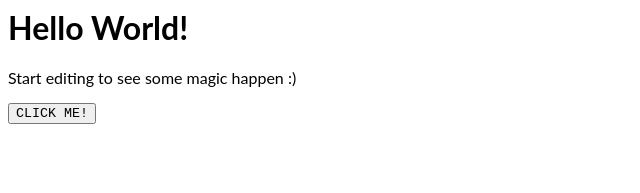
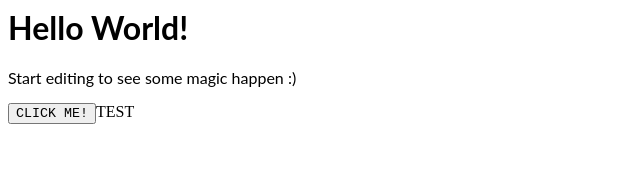
Before and after one commit to PVIANA94/React-Test, a React (Create React App) app: page / in a window 1280 px wide. Shown: the top 193 px of the page, without its empty margins (0-640 px from the left). Built offline with nearby package versions, Linux system fonts and the light colour scheme.

Commit message:
1 file modified

```diff
--- a/Button.tsx
+++ b/Button.tsx
@@ -5,6 +5,7 @@ export default function Button() {
   return (
     <div>
       <button onClick={HelloWorld}>Click me!</button>
+      <span>TEST</span>
     </div>
   );
 }
```
